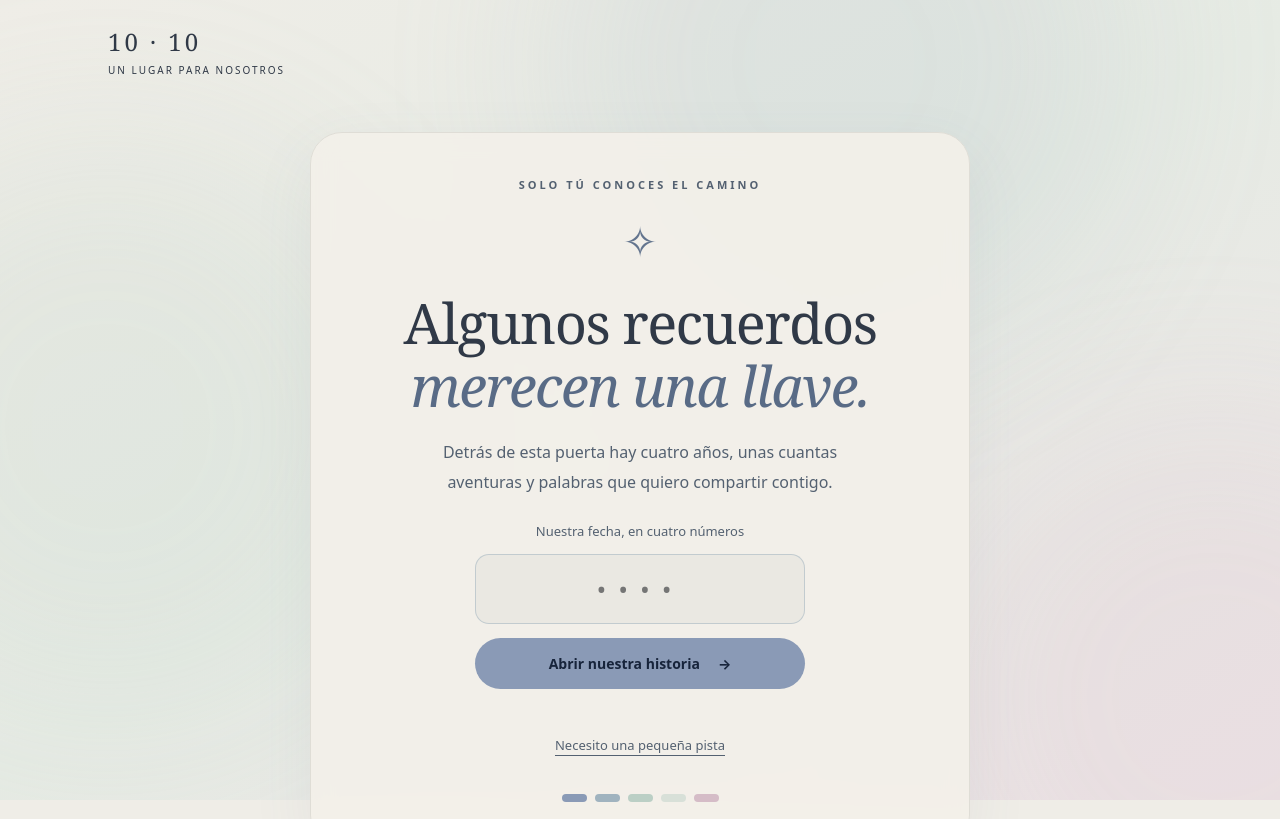
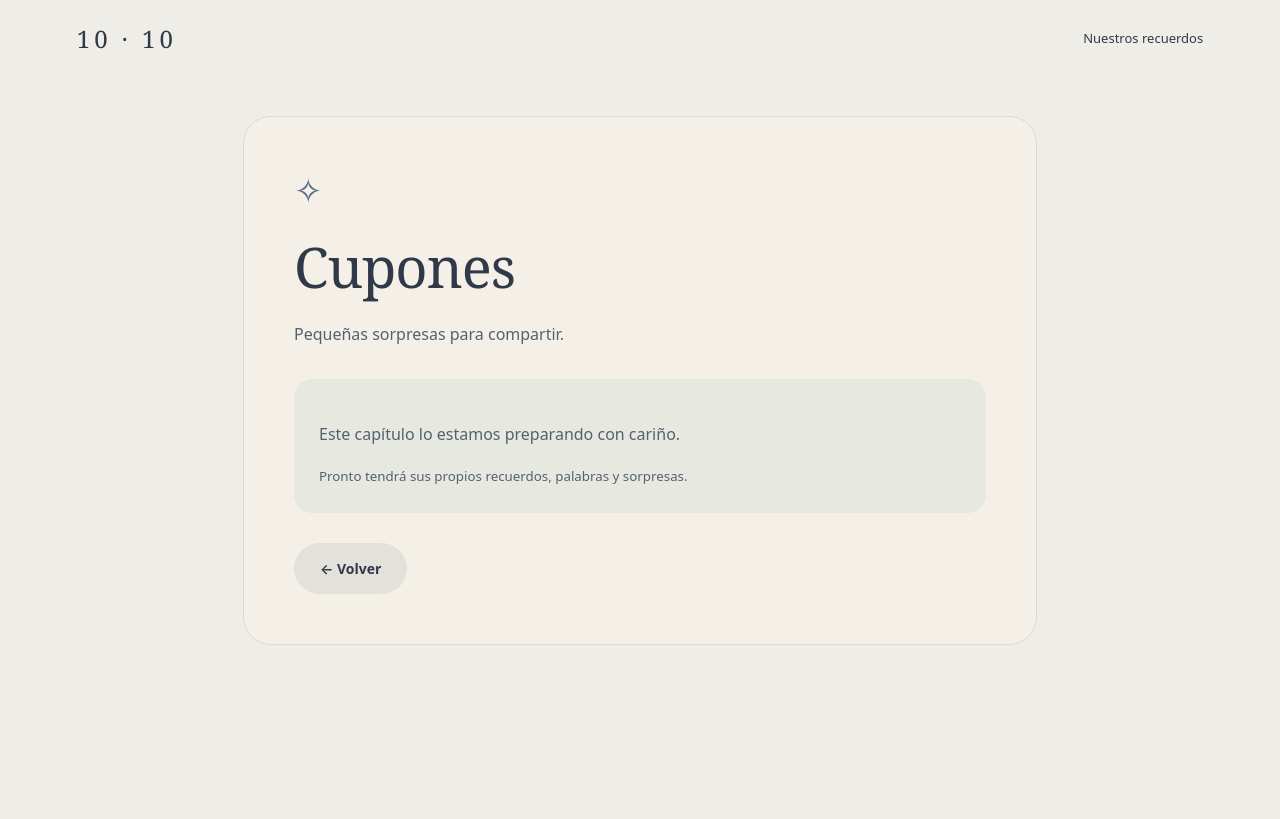
Before and after one commit to gosterrr/10-10, a React (Vite) app: page /cupones in a window 1280 px wide. Before the commit this address led to /. Shown: the top 819 px of the page. Built offline with nearby package versions, Linux system fonts and the light colour scheme.

Commit message:
Reescribir aniversario con collage, recuerdos animados y recorrido secreto

```diff
--- a/src/App.jsx
+++ b/src/App.jsx
@@ -1,10 +1,8 @@
-import { useEffect } from 'react';
-import { Routes, Route, Navigate, Link, useLocation } from 'react-router-dom';
+import React, { useEffect } from 'react';
+import { Link, Navigate, Route, Routes, useLocation } from 'react-router-dom';
 import { AnimatePresence, motion, useReducedMotion } from 'framer-motion';
-import Puzzle from './pages/Puzzle';
-import Timeline from './pages/Timeline';
-import Apology from './pages/Apology';
-export function isUnlocked(){try{return sessionStorage.getItem('anniversary-unlocked')==='yes';}catch{return false;}}
-function Guard({children}){return isUnlocked()?children:<Navigate to="/" replace/>;}
-export function Page({children,className=''}){const reduce=useReducedMotion();return <motion.main className={`page ${className}`} initial={{opacity:0,y:reduce?0:16}} animate={{opacity:1,y:0}} exit={{opacity:0}} transition={{duration:reduce?0:0.45}}>{children}</motion.main>;}
-export default function App(){const location=useLocation();useEffect(()=>{window.scrollTo(0,0);},[location.pathname]);return <><div className="ambient" aria-hidden="true"><i/><i/><i/></div><header className="nav"><Link to="/" className="brand">10 · 10 <span>un lugar para nosotros</span></Link>{location.pathname!=='/'&&<nav aria-label="Navegación principal"><Link to="/historia">Historia</Link><Link to="/disculpas">Mi carta</Link></nav>}</header><AnimatePresence mode="wait"><Routes location={location} key={location.pathname}><Route path="/" element={<Puzzle/>}/><Route path="/historia" element={<Guard><Timeline/></Guard>}/><Route path="/disculpas" element={<Guard><Apology/></Guard>}/><Route path="*" element={<Navigate to="/" replace/>}/></Routes></AnimatePresence><footer>Hecho con cariño · Cuatro años de recuerdos</footer></>;}
+import Home from './pages/Puzzle';
+import Memories from './pages/Timeline';
+import Detail from './pages/Apology';
+export function Page({children,className=''}){const reduced=useReducedMotion();return <motion.main className={`page ${className}`} initial={{opacity:0,y:reduced?0:18}} animate={{opacity:1,y:0}} exit={{opacity:0}} transition={{duration:reduced?0:.45}}>{children}</motion.main>;}
+export default function App(){const location=useLocation();useEffect(()=>{window.scrollTo(0,0);},[location.pathname]);return <><header className="nav"><Link to="/">10 · 10</Link>{location.pathname!=='/'&&<Link to="/nosotros">Nuestros recuerdos</Link>}</header><AnimatePresence mode="wait"><Routes location={location} key={location.pathname}><Route path="/" element={<Home/>}/><Route path="/nosotros" element={<Memories/>}/><Route path="/canciones" element={<Detail kind="canciones"/>}/><Route path="/momentos" element={<Detail kind="momentos"/>}/><Route path="/decirte" element={<Detail kind="decirte"/>}/><Route path="/cupones" element={<Detail kind="cupones"/>}/><Route path="/secreto" element={<Detail kind="secreto"/>}/><Route path="/mirame" element={<Detail kind="final"/>}/><Route path="*" element={<Navigate to="/" replace/>}/></Routes></AnimatePresence></>;}
--- a/src/data.js
+++ b/src/data.js
@@ -1,16 +1,23 @@
-export const settings = { answer: '1010', hint: 'Dos números para el día y dos para el mes. La respuesta está en el nombre de este pequeño refugio.', title: 'Cuatro años de nosotros' };
-// Agrega rutas como /media/primer-recuerdo.jpg o /media/aventura.mp4. No incluyas public en la ruta.
-export const memories = [
- { year:'01', title:'El comienzo', message:'Hoy miro hacia atrás y pienso en todo lo que comenzó a construirse entre nosotros. Este espacio es para recordar nuestro inicio, con nuestras propias palabras.', image:'', video:'', caption:'Agrega aquí una foto de nuestro comienzo.' },
- { year:'02', title:'Compartir el camino', message:'Entre aventuras y días cotidianos, fuimos llenando nuestra historia de recuerdos. Quiero guardar aquí uno de esos momentos que todavía nos hacen sonreír.', image:'', video:'', caption:'Agrega una foto o video de una aventura.' },
- { year:'03', title:'Los días complejos', message:'No todo ha sido sencillo. También hubo errores y momentos difíciles. No quiero borrarlos ni disfrazarlos: son parte de lo que necesitamos mirar con honestidad.', image:'', video:'', caption:'Un recuerdo que quieras conservar.' },
- { year:'04', title:'Lo que nos acompaña', message:'Cuatro años siendo compañeros: complejos, llenos de aventuras y de recuerdos que nos acompañarán siempre. Hoy quiero celebrar lo vivido sin dejar de reconocer lo que puedo hacer mejor.', image:'', video:'', caption:'Nuestra foto para este aniversario.' }
+// Agrega fotos reales a public/media y sus rutas a este arreglo.
+export const photos = [];
+// Ejemplo: { src: '/media/foto1.jpg', alt: 'Nosotros en nuestra aventura' }
+export const sections = [
+ {path:'/canciones',title:'Canciones que me recuerdan a ti',symbol:'♫',description:'Hay canciones que tienen un poquito de nosotros.'},
+ {path:'/momentos',title:'Mis momentos favoritos',symbol:'♡',description:'Esos recuerdos a los que siempre quiero volver.'},
+ {path:'/decirte',title:'Cosas que debo decirte',symbol:'✉',description:'Palabras que merecen su propio espacio.'},
+ {path:'/cupones',title:'Cupones',symbol:'✧',description:'Pequeñas sorpresas para compartir.'},
+ {path:'/secreto',title:'Secreto',symbol:'?',description:'Hay algo más detrás de esta puerta.'}
 ];
-export const letter = [
- 'Quiero dedicarte estas palabras sin esconderme detrás de una sorpresa bonita. Te pido perdón por mis malas acciones y por los errores que cometí en el pasado.',
- 'Reconozco que mis decisiones y mis palabras pudieron hacerte daño. No quiero minimizarlo, justificarlo ni usar nuestros buenos recuerdos para tapar lo que estuvo mal.',
- 'Me corresponde escuchar cómo te sentiste y hacerme responsable de lo que hice. Cambiar no consiste solo en escribir una carta: consiste en cuidar mis acciones, respetar tus límites y ser más honesto en lo cotidiano.',
- 'Estos cuatro años siendo compañeros han sido complejos, pero también han estado llenos de aventuras y recuerdos que nos acompañarán siempre. Valoro esa historia, con todo lo que significa para nosotros.',
- 'No te pido que olvides lo ocurrido ni que me perdones hoy. Puedes sentir lo que necesites sentir y tomarte tu tiempo. Esta carta no exige una respuesta.',
- 'En este aniversario quiero agradecer los momentos compartidos y reconocer, con sinceridad, lo que necesito hacer mejor. Lo vivido merece cariño; tú mereces respeto.'
-];
+export const secret = {
+ // Pendiente: pega aquí la URL src de un iframe de Google Maps para el lugar que elijas.
+ mapEmbedUrl: '',
+ placeName: '',
+ // Borrador editable; definiremos el mensaje y la decisión contigo.
+ paragraphs: [
+ 'Antes de continuar, quiero que te tomes un momento. Lo que hay detrás de esta página lo quiero compartir contigo con calma y en persona.',
+ 'Estos cuatro años siendo compañeros han sido complejos, llenos de aventuras y de recuerdos que nos acompañarán siempre. Este espacio guarda un poquito de todo eso, pero hay palabras que no quiero dejar solamente en una pantalla.',
+ 'No tienes que seguir por curiosidad ni sentir que debes responder de una forma determinada. Puedes volver a nuestros recuerdos cuando quieras. Cuando preparemos este lugar, quiero que llegues aquí porque tú también quieres estar.',
+ 'Si decides continuar, revisa el lugar del mapa. La página te preguntará si estás allí y volverá a pedirte confirmación antes de mostrar el último mensaje. No se revisará tu ubicación automáticamente.',
+ 'El resto quiero decirlo mirándote a los ojos.'
+ ]
+};
--- a/src/main.jsx
+++ b/src/main.jsx
@@ -3,5 +3,4 @@ import { createRoot } from 'react-dom/client';
 import { BrowserRouter } from 'react-router-dom';
 import App from './App';
 import './styles.css';
-import './soft-theme.css';
 createRoot(document.getElementById('root')).render(<React.StrictMode><BrowserRouter><App/></BrowserRouter></React.StrictMode>);
--- a/src/soft-theme.css
+++ b/src/soft-theme.css
@@ -1,47 +1 @@
-:root {
-  --blue: #8a9ab6;
-  --sky: #a0b3bf;
-  --mint: #bbcfc5;
-  --pale: #d8e0d8;
-  --pink: #d5bcc7;
-  --paper: #efede7;
-  --ink: #303947;
-  --muted: #546171;
-  background: var(--paper);
-}
-.ambient {
-  background: linear-gradient(150deg, #efede7, #e6ebe4, #eee5e7);
-}
-.ambient i { opacity: .16; filter: blur(90px); }
-.entrance-card {
-  background: #f3f0eae8;
-  border-color: #dfddd6;
-  box-shadow: 0 20px 65px #68758b12;
-}
-input {
-  background: #eae8e2;
-  border-color: #a0b3bf88;
-}
-.memory-card {
-  background: #f3f0eaed;
-  border-color: #dfddd6;
-  box-shadow: 0 12px 35px #68758b0d;
-}
-.memory-card img, .memory-card video { background: #d8e0d866; }
-.media-placeholder {
-  background: linear-gradient(125deg, #dce3da, #e5d9de);
-  border-color: #a0b3bf;
-}
-.letter {
-  background: #f3f0ea;
-  border-color: #dfddd6;
-  box-shadow: 0 16px 45px #68758b12;
-}
-.button { background: var(--blue); color: #17243b; }
-.button:hover { box-shadow: 0 6px 18px #68758b24; }
-.timeline::before {
-  background: linear-gradient(var(--blue), var(--mint), var(--pink));
-}
-em, .year { color: #596b86; }
-.seal, .media-placeholder > span { color: #63748e; }
-::selection { background: var(--pink); }
+/* Paleta suave consolidada en styles.css. Este archivo ya no se importa. */
```
Also changed, not shown: src/pages/Apology.jsx (+5 -3 lines), src/pages/Puzzle.jsx (+5 -4 lines), src/pages/Timeline.jsx (+4 -2 lines), src/styles.css, 1 other file (tests, documents, lock files or other folders).
